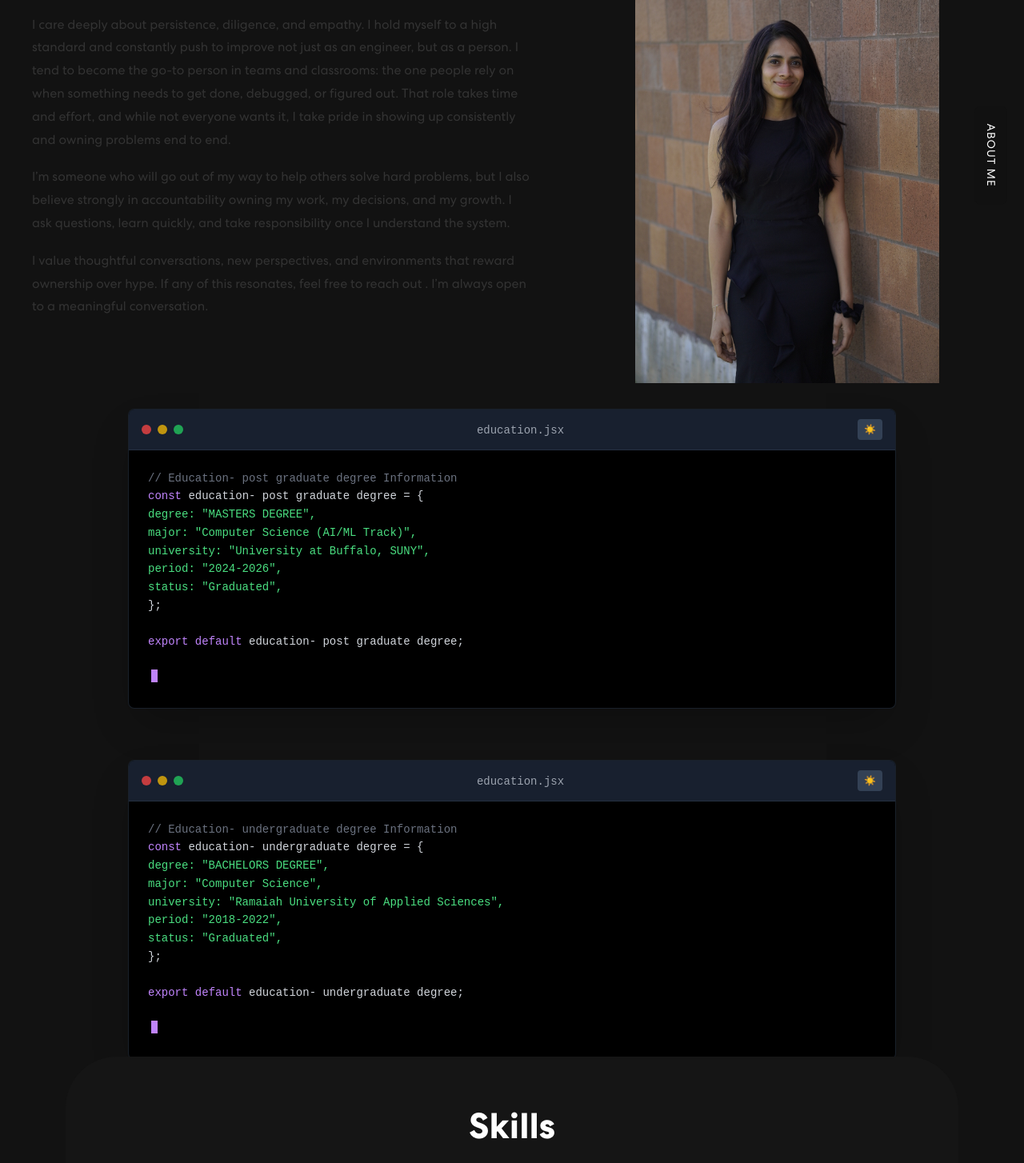
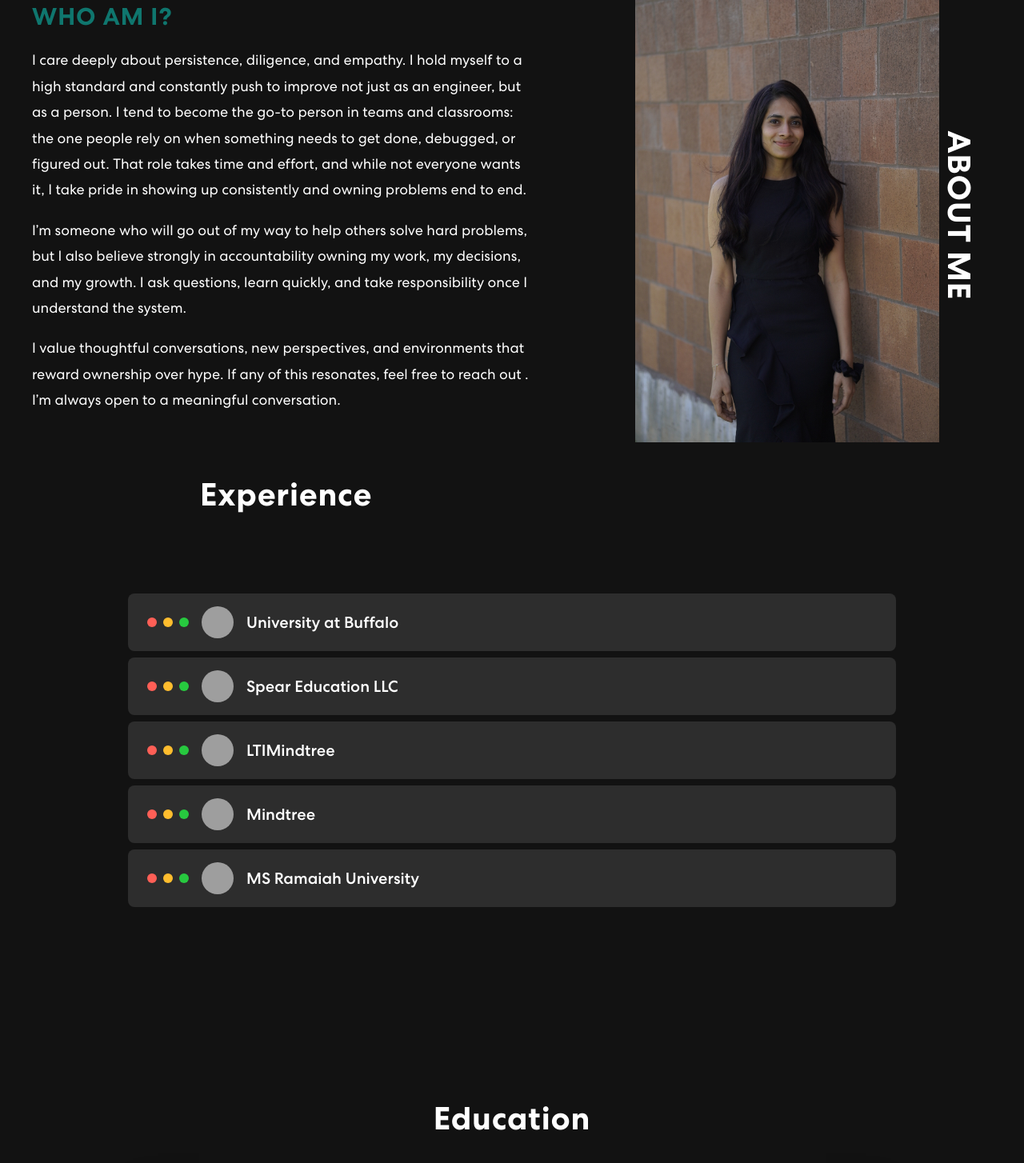
Before and after one commit to sadhana1058/portfolio, a React (Vite) app: page / in a window 1280 px wide. Shown: the part 880-2334 px from the top of the page at 80% size. Built offline with nearby package versions, Linux system fonts and the light colour scheme; grey boxes are pictures that could not be loaded.

Commit message:
added image

```diff
--- a/src/App.css
+++ b/src/App.css
@@ -647,7 +647,7 @@ nav.navbar .navbar-toggler[aria-expanded="true"] .navbar-toggler-icon {
 
 /* Terminal Header */
 .terminal-header {
-  padding: 0.75rem 1rem;
+  padding: 0.2rem 1rem;
   display: flex;
   align-items: center;
   gap: 0.5rem;
@@ -827,6 +827,8 @@ nav.navbar .navbar-toggler[aria-expanded="true"] .navbar-toggler-icon {
   padding: 100px 0;
   background: #ffffff;
   color: #111;
+  padding-bottom: 100px;
+
 }
 
 .about-container {
@@ -836,6 +838,8 @@ nav.navbar .navbar-toggler[aria-expanded="true"] .navbar-toggler-icon {
   grid-template-columns: 1.1fr 0.9fr;
   gap: 60px;
   align-items: center;
+  height: 650px;
+
 }
 
 /* Left text */
@@ -844,13 +848,14 @@ nav.navbar .navbar-toggler[aria-expanded="true"] .navbar-toggler-icon {
   font-weight: 700;
   letter-spacing: 1px;
   margin-bottom: 20px;
+  font-size: 30px;
 }
 
 .about-text p {
   line-height: 1.8;
   margin-bottom: 18px;
-  color: #333;
-  font-size: 16px;
+  color: white;
+  font-size: 18px;
 }
 
 /* Right image */
@@ -879,10 +884,152 @@ nav.navbar .navbar-toggler[aria-expanded="true"] .navbar-toggler-icon {
   right: -60px;
   top: 50%;
   transform: translateY(-50%) rotate(90deg);
-  background: #111;
   color: #fff;
-  padding: 10px 22px;
+  /* padding: 1px 22px; */
+  padding-bottom: 10px;
   border-radius: 8px;
-  font-size: 14px;
-  letter-spacing: 1px;
+  font-size: 40px;
+  font-weight: 700;
+  letter-spacing: 0.8px;
 }
+
+/*stacked terminal styling */
+/* Stacked Terminals Container */
+.stacked-terminals-container {
+  width: 100%;
+  max-width: 64rem;
+  margin: 0 auto;
+  padding: 2rem;
+}
+
+/* Individual Terminal Item */
+.stacked-terminal-item {
+  background: #2d2d2d;
+  border-radius: 0.5rem;
+  margin-bottom: 0.5rem;
+  overflow: hidden;
+  transition: all 0.3s ease;
+}
+
+.stacked-terminal-item:hover {
+  background: #333333;
+}
+
+.stacked-terminal-item.active {
+  background: #2d2d2d;
+}
+
+/* Terminal Header */
+.stacked-terminal-header {
+  display: flex;
+  align-items: center;
+  gap: 1rem;
+  padding: 1rem 1.5rem;
+  cursor: pointer;
+  transition: background 0.2s ease;
+}
+
+.stacked-terminal-header:hover {
+  background: rgba(255, 255, 255, 0.05);
+}
+
+/* Terminal Dots */
+.stacked-terminal-dots {
+  display: flex;
+  gap: 0.5rem;
+}
+
+.stacked-dot {
+  width: 0.75rem;
+  height: 0.75rem;
+  border-radius: 50%;
+}
+
+.stacked-dot-red {
+  background: #ff5f56;
+}
+
+.stacked-dot-yellow {
+  background: #ffbd2e;
+}
+
+.stacked-dot-green {
+  background: #27c93f;
+}
+
+/* Terminal Logo */
+.stacked-terminal-logo {
+  width: 2.5rem;
+  height: 2.5rem;
+  border-radius: 50%;
+  object-fit: cover;
+}
+
+/* Terminal Title */
+.stacked-terminal-title {
+  color: white;
+  font-size: 1.25rem;
+  font-weight: 500;
+  flex: 1;
+}
+
+/* Terminal Content */
+.stacked-terminal-content {
+  border-top: 1px solid rgba(255, 255, 255, 0.1);
+  animation: slideDown 0.3s ease-out;
+}
+
+@keyframes slideDown {
+  from {
+    opacity: 0;
+    max-height: 0;
+  }
+  to {
+    opacity: 1;
+    max-height: 1000px;
+  }
+}
+
+/* Override Terminal wrapper padding when inside stacked terminals */
+.stacked-terminal-content .terminal-wrapper {
+  padding: 0;
+}
+
+.stacked-terminal-content .terminal-container {
+  border-radius: 0;
+  border: none;
+}
+
+.experience h1 {
+
+  line-height: 1;
+  margin-bottom: 20px;
+  display: block;
+}
+#experience-header{
+  font-size: 40px;
+  font-weight: 700;
+  letter-spacing: 0.8px;
+  /* text-align: center; */
+  padding: 60px 50px;
+  padding-left: 250px;
+  margin-top: -60px;
+}
+#education-header{
+  font-size: 40px;
+  font-weight: 700;
+  letter-spacing: 0.8px;
+  text-align: center;
+  /* padding: 60px 50px; */
+
+  margin-top: 0px;
+
+}
+.education{
+
+  margin: 0 auto;
+  margin-top: 200px;
+  gap: 60px;
+  align-items: center;
+  height: 1000px;
+}
--- a/src/App.tsx
+++ b/src/App.tsx
@@ -10,6 +10,7 @@ import { Projects } from './components/Projects';
 import { Contact } from './components/Contact';
 import { About} from './components/About';
 import { Education } from './components/Education';
+import { Experience } from './components/Experience';
 function App() {
 
   return (
@@ -19,6 +20,8 @@ function App() {
         {/* <h1>hi</h1> */}
         <Banner></Banner>
         <About></About>
+
+        <Experience></Experience>
         <Education></Education>
         <Skills></Skills>
         <Projects></Projects>
--- a/src/components/Banner.tsx
+++ b/src/components/Banner.tsx
@@ -95,6 +95,12 @@ export const Banner: React.FC = () => {
     Let’s Connect <BsArrowRightCircle size={25} />
   </button>
 </a>
+<a
+href="https://cal.com/sadhana-saravanan-pybvof/15min?overlayCalendar=true">
+ <button>
+   Grab a virtual coffe chat with me <BsArrowRightCircle size={25} />
+  </button>
+</a>
             </div>
           </Col>
           <Col xs={12} md={6} xl={5}>
--- a/src/components/Education.tsx
+++ b/src/components/Education.tsx
@@ -3,7 +3,8 @@ import Terminal from "./Terminal";
 export const Education = () => {
   return (
     <>
-    <section className="education" id="education">
+<section className="education" id="education">
+    <h2 id = 'education-header'>Education</h2>
      <Terminal
   objectName="education- post graduate degree"
   data={{
--- /dev/null
+++ b/src/components/Experience.tsx
@@ -0,0 +1,105 @@
+// import Terminal from "./Terminal";
+import StackedTerminals from "./StackedTerminals";
+
+export const Experience = () => {
+    const terminals = [
+        {
+          id: "ub-education",
+          title: "University at Buffalo",
+          logo: "/logos/ub.png", // optional
+          objectName: "education",
+          data: {
+            degree: "Master of Science",
+            major: "Computer Science & Engineering (AI/ML Track)",
+            university: "University at Buffalo, SUNY",
+            period: "Aug 2024 – Dec 2025",
+            coursework:
+              "Algorithms, Data Models & Query Languages, Machine Learning, Deep Learning",
+          },
+          fileName: "education.jsx",
+        },
+
+        {
+          id: "spear-education",
+          title: "Spear Education LLC",
+          logo: "/logos/spear.png", // optional
+          objectName: "job",
+          data: {
+            company: "Spear Education LLC",
+            role: "Full Stack Software Engineer Intern",
+            duration: "May 2025 – Aug 2025",
+            location: "Scottsdale, AZ",
+            technologies:
+              "AWS Lambda, GraphQL, React, TypeScript, DynamoDB, LaunchDarkly, Vitest",
+            description:
+              "Built and scaled a CE credit management system for dental professionals. Architected GraphQL resolvers on AWS Lambda handling 10K+ daily API calls with sub-200ms P95 latency. Developed modular React dashboards with Material UI and achieved 90%+ test coverage using Vitest.",
+          },
+          fileName: "spear-education.jsx",
+        },
+
+        {
+          id: "ltimindtree",
+          title: "LTIMindtree",
+          logo: "/logos/ltimindtree.png", // optional
+          objectName: "job",
+          data: {
+            company: "LTIMindtree Ltd",
+            role: "Software Engineer",
+            duration: "Jul 2022 – Jul 2024",
+            location: "Bangalore, India",
+            technologies: "Python, FastAPI, React, Microservices",
+            description:
+              "Owned and scaled a FastAPI-based analytics microservice supporting internal dashboards with peak loads of 2K req/min and 200ms P95 latency. Built multiple React dashboards, participated in production on-call rotations, conducted RCA, and led onboarding and knowledge-transfer sessions for new interns.",
+          },
+          fileName: "ltimindtree.jsx",
+        },
+
+        {
+          id: "mindtree-intern",
+          title: "Mindtree",
+          logo: "/logos/mindtree.png", // optional
+          objectName: "internship",
+          data: {
+            company: "Mindtree Ltd",
+            role: "Software Engineer Intern",
+            duration: "Feb 2022 – May 2022",
+            location: "Bangalore, India",
+            technologies: "Java, Spring Boot, SQL, Git",
+            description:
+              "Developed REST APIs using Spring Boot for a leave-management system, improving approval efficiency by 40%. Authored extensive technical documentation and resolved 50+ Git merge conflicts during high-velocity sprints.",
+          },
+          fileName: "mindtree.jsx",
+        },
+
+        {
+          id: "ruas-education",
+          title: "MS Ramaiah University",
+          logo: "/logos/ruas.png", // optional
+          objectName: "education",
+          data: {
+            degree: "Bachelor of Technology",
+            major: "Computer Science & Engineering",
+            university: "M.S. Ramaiah University of Applied Sciences",
+            period: "Aug 2018 – May 2022",
+            coursework:
+              "Data Structures, Data Science, DBMS, Cloud Computing, Operating Systems",
+          },
+          fileName: "ruas.jsx",
+        },
+      ];
+
+
+
+  return (
+    <>
+    <section className="experience" id="experience">
+    <h2 id='experience-header'>Experience</h2>
+
+      <StackedTerminals terminals={terminals} />
+
+
+    </section>
+
+    </>
+  );
+};
--- a/src/components/NavBar.tsx
+++ b/src/components/NavBar.tsx
@@ -36,9 +36,9 @@ export const NavBar = () => {
     <Router>
       <Navbar expand="md" className={scrolled ? "scrolled" : ""}>
         <Container>
-          <Navbar.Brand href="/">
+          {/* <Navbar.Brand href="/">
             <img src={logo} alt="Logo" />
-          </Navbar.Brand>
+          </Navbar.Brand> */}
           <Navbar.Toggle aria-controls="basic-navbar-nav">
             <span className="navbar-toggler-icon"></span>
           </Navbar.Toggle>
@@ -46,11 +46,12 @@ export const NavBar = () => {
             <Nav className="ms-auto">
               <Nav.Link href="#home" className={activeLink === 'home' ? 'active navbar-link' : 'navbar-link'} onClick={() => onUpdateActiveLink('home')}>Home</Nav.Link>
               <Nav.Link href="#about" className={activeLink === 'about' ? 'active navbar-link' : 'navbar-link'} onClick={() => onUpdateActiveLink('about')}>About</Nav.Link>
-              <Nav.Link href="#projects" className={activeLink === 'Who am I' ? 'active navbar-link' : 'navbar-link'} onClick={() => onUpdateActiveLink('who-am-I')}>Who am I </Nav.Link>
+              <Nav.Link href="#experience" className={activeLink === 'experience' ? 'active navbar-link' : 'navbar-link'} onClick={() => onUpdateActiveLink('experience')}>Experience </Nav.Link>
               <Nav.Link href="#education" className={activeLink === 'education' ? 'active navbar-link' : 'navbar-link'} onClick={() => onUpdateActiveLink('education')}>Education</Nav.Link>
               <Nav.Link href="#skills" className={activeLink === 'skills' ? 'active navbar-link' : 'navbar-link'} onClick={() => onUpdateActiveLink('skills')}>Skills</Nav.Link>
               <Nav.Link href="#projects" className={activeLink === 'projects' ? 'active navbar-link' : 'navbar-link'} onClick={() => onUpdateActiveLink('projects')}>Projects</Nav.Link>
-
+              <Nav.Link href="#achievements" className={activeLink === 'achieve' ? 'active navbar-link' : 'navbar-link'} onClick={() => onUpdateActiveLink('achieve')}>Achievements</Nav.Link>
+              <Nav.Link href="#contact" className={activeLink === 'achieve' ? 'active navbar-link' : 'navbar-link'} onClick={() => onUpdateActiveLink('achieve')}>Contact Me</Nav.Link>
             </Nav>
             <span className="navbar-text">
               <div className="social-icon">
--- /dev/null
+++ b/src/components/StackedTerminals.tsx
@@ -0,0 +1,79 @@
+import React, { useState } from 'react';
+import Terminal from './Terminal';
+
+
+interface TerminalItem {
+  id: string;
+  title: string;
+  logo?: string;
+  objectName: string;
+  data: Record<string, string>;
+  fileName: string;
+}
+
+interface StackedTerminalsProps {
+  terminals: TerminalItem[];
+}
+
+const StackedTerminals: React.FC<StackedTerminalsProps> = ({ terminals }) => {
+  const [activeTerminals, setActiveTerminals] = useState<Set<string>>(new Set());
+
+  const toggleTerminal = (id: string) => {
+    setActiveTerminals(prev => {
+      const newSet = new Set(prev);
+      if (newSet.has(id)) {
+        newSet.delete(id);
+      } else {
+        newSet.add(id);
+      }
+      return newSet;
+    });
+  };
+
+  return (
+    <div className="stacked-terminals-container">
+      {terminals.map((terminal) => (
+        <div
+          key={terminal.id}
+          className={`stacked-terminal-item ${activeTerminals.has(terminal.id) ? 'active' : ''}`}
+        >
+          {/* Header */}
+          <div
+            className="stacked-terminal-header"
+            onClick={() => toggleTerminal(terminal.id)}
+          >
+            <div className="stacked-terminal-dots">
+              <div className="stacked-dot stacked-dot-red"></div>
+              <div className="stacked-dot stacked-dot-yellow"></div>
+              <div className="stacked-dot stacked-dot-green"></div>
+            </div>
+
+            {terminal.logo && (
+              <img
+                src={terminal.logo}
+                alt={terminal.title}
+                className="stacked-terminal-logo"
+              />
+            )}
+
+            <span className="stacked-terminal-title">{terminal.title}</span>
+          </div>
+
+          {/* Content */}
+          {activeTerminals.has(terminal.id) && (
+            <div className="stacked-terminal-content">
+              <Terminal
+                objectName={terminal.objectName}
+                data={terminal.data}
+                fileName={terminal.fileName}
+                typingSpeed={50}
+              />
+            </div>
+          )}
+        </div>
+      ))}
+    </div>
+  );
+};
+
+export default StackedTerminals;
--- a/src/components/Terminal.tsx
+++ b/src/components/Terminal.tsx
@@ -16,7 +16,7 @@ const Terminal: React.FC<TerminalProps> = ({
     period: "2024-2026",
     status: "In Progress"
   },
-  fileName = 'MyComponent.jsx',
+  fileName = 'education',
   typingSpeed = 80
 }) => {
   const [displayedCode, setDisplayedCode] = useState<string>('');
```
Also changed, not shown: src/components/WhoAmI.tsx (deleted).
